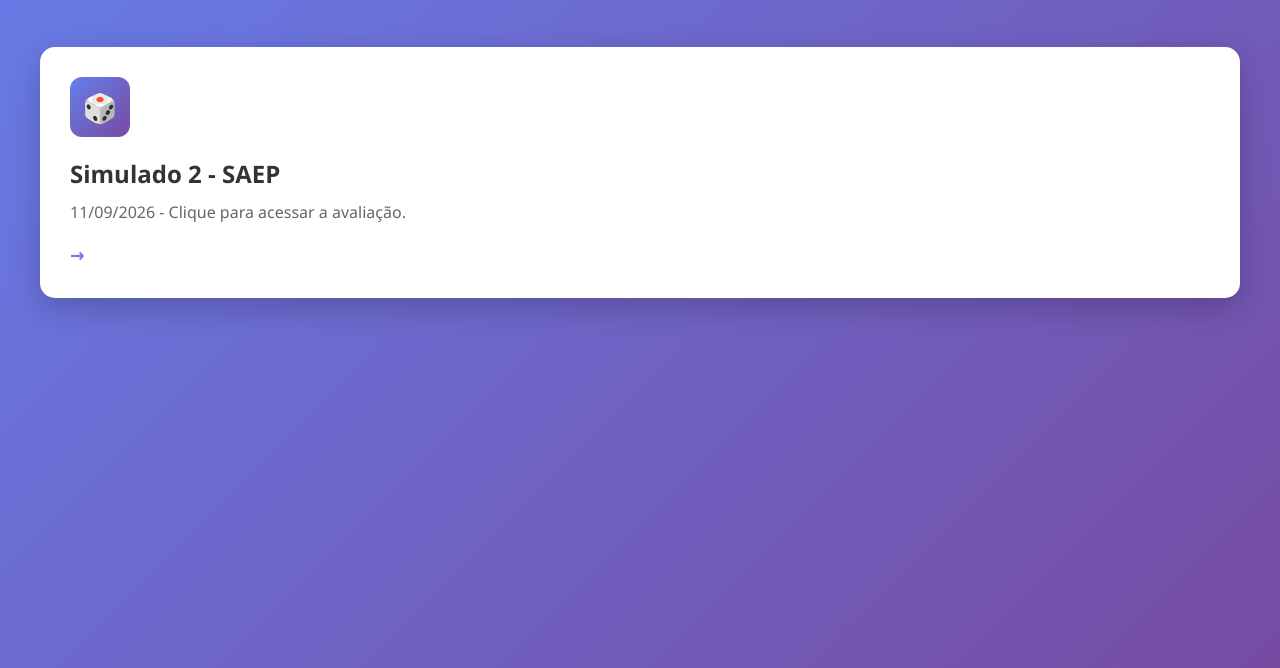
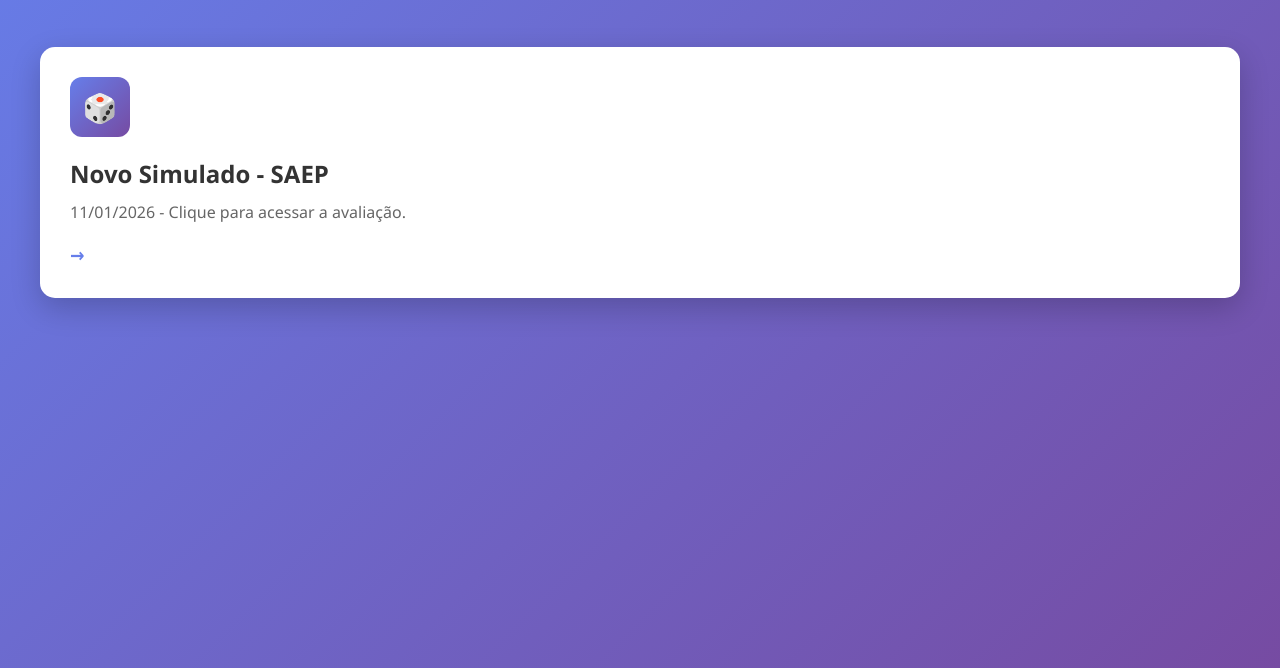
Before and after one commit to renan-senai/links, a plain HTML site: page index.html in a window 1280 px wide. Shown: the part 132-800 px from the top of the page. Drawn offline with Linux system fonts and the light colour scheme.

Commit message:
novo simulado saep

```diff
--- a/index.html
+++ b/index.html
@@ -115,10 +115,10 @@
         </div>
 
         <div class="cards-grid">
-            <a href="seb://renan-senai.github.io/links/assets/simulado2-saep.seb" class="card">
+            <a href="seb://renan-senai.github.io/links/assets/NovoSimuladoSAEP.seb" class="card">
                 <div class="card-icon">🎲</div>
-                <h2 class="card-title">Simulado 2 - SAEP</h2>
-                <p class="card-description">11/09/2026 - Clique para acessar a avaliação.</p>
+                <h2 class="card-title">Novo Simulado - SAEP</h2>
+                <p class="card-description">11/01/2026 - Clique para acessar a avaliação.</p>
                 <div class="card-arrow">→</div>
             </a>
         </div>
```
Also changed, not shown: 2 other files.
